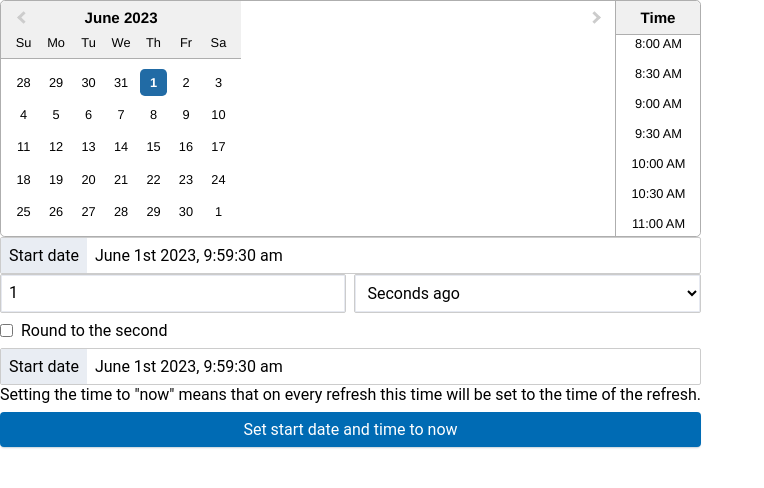
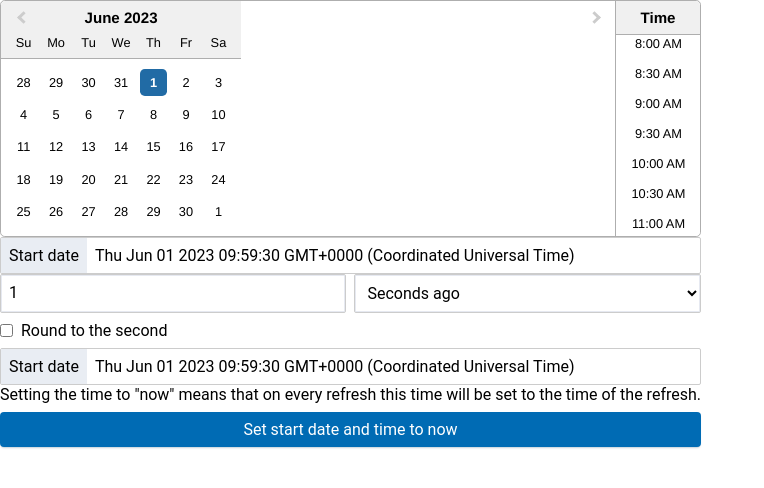
Before and after one commit to div4211111/super-date-picker, a React (Vite) app: page / in a window 1280 px wide. Shown: the top 488 px of the page, without its empty margins (0-764 px from the left). Built offline with nearby package versions, Linux system fonts and the light colour scheme.

Commit message:
fix: change props

```diff
--- a/src/components/DateInput/DateInput.props.ts
+++ b/src/components/DateInput/DateInput.props.ts
@@ -1,4 +1,6 @@
+import { ShortDate } from "@shared/types";
+
 export interface DateInputProps {
   name: string;
-  date: Date;
+  date: ShortDate;
 }
--- a/src/components/DateInput/DateInput.tsx
+++ b/src/components/DateInput/DateInput.tsx
@@ -9,12 +9,7 @@ const DateInput = memo(({ name, date }: DateInputProps): JSX.Element => {
       <label htmlFor="" className={styles.label}>
         {name}
       </label>
-      <input
-        type="text"
-        className={styles.input}
-        readOnly
-        value={moment(date).format("MMMM Do YYYY, h:mm:ss a")}
-      />
+      <input type="text" className={styles.input} readOnly value={date} />
     </div>
   );
 });
```
